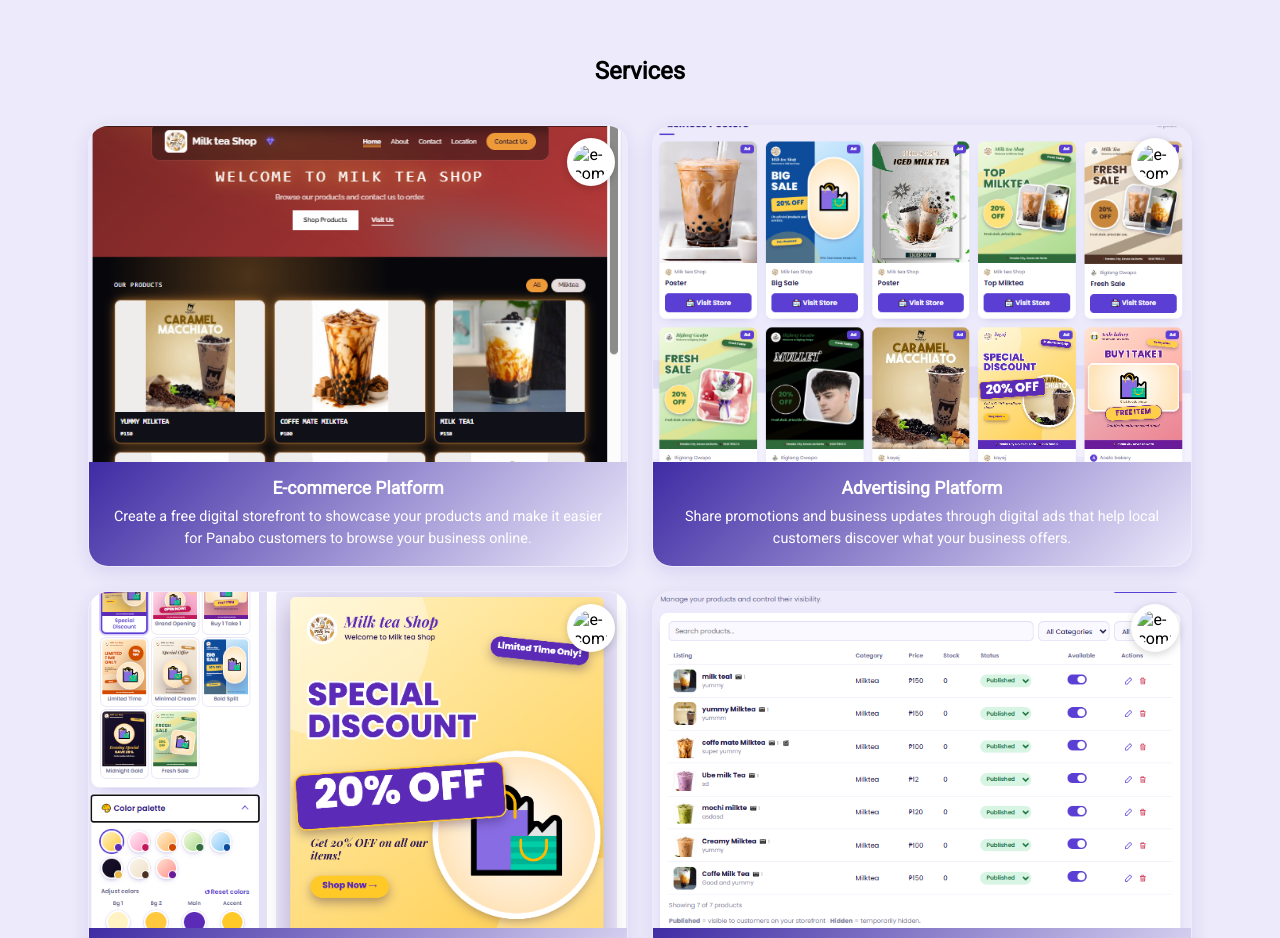
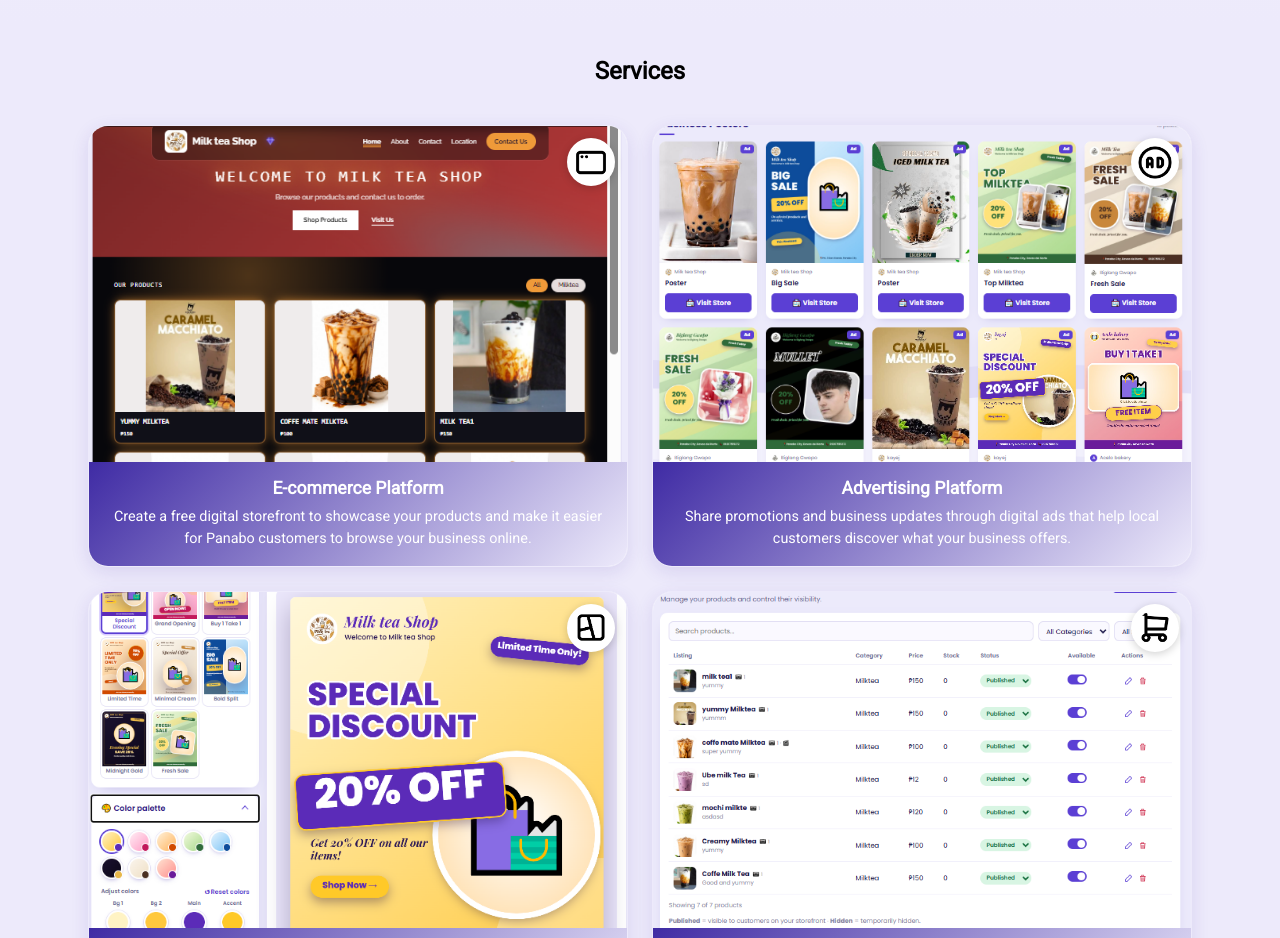
Before and after one commit to YanyanUI/PanaboOne-Promotional, a plain HTML site: page index.html in a window 1280 px wide. Shown: the part 3220-4158 px from the top of the page. Drawn offline with Linux system fonts and the light colour scheme; the site is published under a folder, as on GitHub Pages, so addresses that start at the root find nothing.

Commit message:
Fix image not loading in service section

```diff
--- a/index.html
+++ b/index.html
@@ -153,7 +153,7 @@
             <h1 >Services</h1>
             <div id="carousel-container" class="services-grid">
                 <div class="carousel-card">
-                    <img class="service-icons" src="/Assets/App Window.png" alt="e-commerce icon">
+                    <img class="service-icons" src="Assets/App Window.png" alt="e-commerce icon">
                     <div class="carousel-img-container">
                         <img  class="service-img" src="Assets/storefront.png" alt="e-commerce platform">
                     </div>
@@ -163,7 +163,7 @@
                     </div>
                 </div>
                 <div class="carousel-card">
-                    <img class="service-icons" src="/Assets/Ad Circle.png" alt="e-commerce icon">
+                    <img class="service-icons" src="Assets/Ad Circle.png" alt="e-commerce icon">
                     <div class="carousel-img-container">
                         <img  class="service-img" src="Assets/advertisements.png" alt="e-commerce platform">
                     </div>
@@ -173,7 +173,7 @@
                     </div>
                 </div>
                 <div class="carousel-card">
-                    <img class="service-icons" src="/Assets/Layout Collage.png" alt="e-commerce icon">
+                    <img class="service-icons" src="Assets/Layout Collage.png" alt="e-commerce icon">
                     <div class="carousel-img-container">
                         <img  class="service-img" src="Assets/Promotional-generation.png" alt="e-commerce platform">
                     </div>
@@ -183,7 +183,7 @@
                     </div>
                 </div>
                 <div class="carousel-card">
-                    <img class="service-icons" src="/Assets/Shopping Cart.png" alt="e-commerce icon">
+                    <img class="service-icons" src="Assets/Shopping Cart.png" alt="e-commerce icon">
                     <div class="carousel-img-container">
                         <img  class="service-img" src="Assets/product-list.png" alt="e-commerce platform">
                     </div>
```
